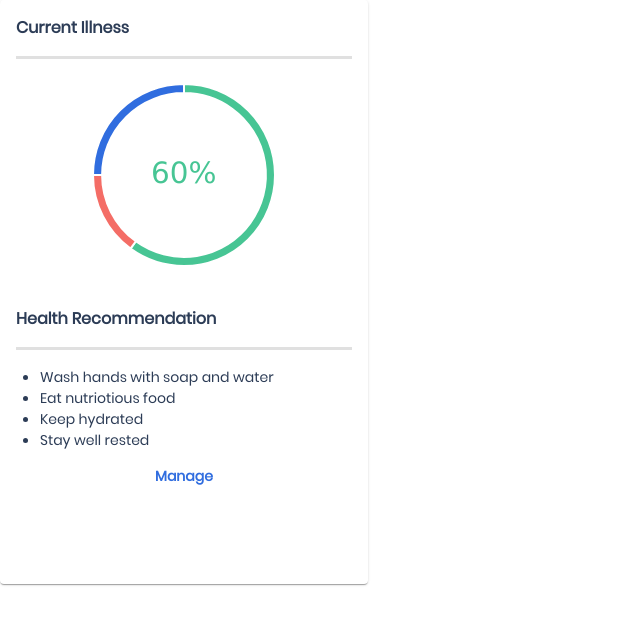
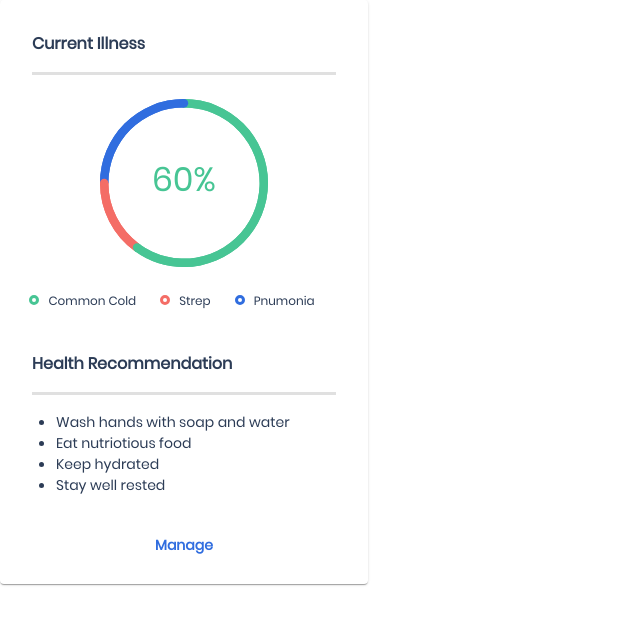
Before and after one commit to clarissa-ai/clarissa-web-frontend, a React (Create React App) app: page /ci in a window 1280 px wide. Shown: the top 624 px of the page, without its empty margins (0-640 px from the left). Built offline with nearby package versions, Linux system fonts and the light colour scheme; no server answers; a web font is replaced by a local one.

Commit message:
Ready for presentation, not complete

```diff
--- a/src/components/dashboard/current-illness/CurrentIllness.jsx
+++ b/src/components/dashboard/current-illness/CurrentIllness.jsx
@@ -1,5 +1,5 @@
 import React from 'react';
-import {makeStyles, Card, Divider, Typography, Link, BottomNavigation} from '@material-ui/core';
+import {makeStyles, Card, Divider, Typography, Link, CardContent, CardActions, Grid, useTheme, Box} from '@material-ui/core';
 import IllnessChart from './IllnessChart';
 
 const useStyles = makeStyles((theme) => ({
@@ -16,7 +16,6 @@ const useStyles = makeStyles((theme) => ({
     },
     linkFont: {
         fontWeight: 'bold',
-        textAlign: 'center',
     },
     chart: {
         paddingTop: theme.spacing(3),
@@ -39,15 +38,57 @@ const healthRecc = [
     },
 ];
 
+const dataNum = [60, 15, 25];
+const diseases = ['Common Cold', 'Strep', 'Pnumonia'];
+const displayDiseases = [
+    {
+        title: 'Common Cold',
+        percent: 60,
+    },
+    {
+        title: 'Strep',
+        percent: 15,
+    },
+    {
+        title: 'Pnumonia',
+        percent: 25,
+    },
+];
+
 const CurrentIllness = (props) => {
+    const theme = useTheme();
     const classes = useStyles();
+
+    const colors = [
+        theme.palette.success.main,
+        theme.palette.error.main,
+        theme.palette.primary.main,
+        theme.palette.info.main,
+        theme.palette.secondary.main,
+    ];
 
     return (
         <Card className={classes.root}>
+            <CardContent>
                 <Typography className={classes.title}>Current Illness</Typography>
                 <Divider className={classes.divider} variant='middle'/>
 
-            <IllnessChart className={classes.chart}/>
+                <IllnessChart dataNum={dataNum} diseases={diseases} className={classes.chart}/>
+
+                <Grid container justify='center' style={{paddingBottom: 25}}>
+                    {displayDiseases.map((disease, index) => (
+                        <div key={index}>
+                            <Grid item>
+                                <Grid container>
+                                    <Box style={{color: `${colors[index]}`, borderWidth: 3, marginTop: 4}} border={1} borderRadius={10} width={4} height={4}/>
+                                    <Box width={9} height={4}/>
+                                    <Typography color='textPrimary' variant='caption'>{disease.title}</Typography>
+                                    <Box width={24} height={4}/>
+                                </Grid>
+                            </Grid>
+                        </div>
+                    ))}
+                </Grid>
 
                 <Typography className={classes.title}>Health Recommendation</Typography>
                 <Divider className={classes.divider} variant='middle'/>
@@ -58,13 +99,14 @@ const CurrentIllness = (props) => {
                         </li>
                     ))}
                 </ul>
-            <BottomNavigation>
+            </CardContent>
+            <CardActions style={{justifyContent: 'center'}}>
                 <Link underline='none' href='/active-illness'>
                     <Typography className={classes.linkFont} variant='body2'>
                         Manage
                     </Typography>
                 </Link>
-            </BottomNavigation>
+            </CardActions>
         </Card>
     );
 };
--- a/src/components/dashboard/current-illness/IllnessChart.jsx
+++ b/src/components/dashboard/current-illness/IllnessChart.jsx
@@ -6,7 +6,8 @@ import {useTheme} from '@material-ui/core';
 const IllnessChart = (props) => {
     const theme = useTheme();
 
-    const dataNum = [60, 15, 25];
+    const dataNum = props.dataNum;
+    const diseases = props.diseases;
     const max = Math.max(...dataNum);
     const indexMax = dataNum.indexOf(max);
     const colors = [
@@ -20,6 +21,8 @@ const IllnessChart = (props) => {
 
     IllnessChart.propTypes = {
         className: PropTypes.string,
+        dataNum: PropTypes.array,
+        diseases: PropTypes.array,
     };
 
     const data = {
@@ -30,7 +33,7 @@ const IllnessChart = (props) => {
                 hoverBackgroundColor: colors,
             },
         ],
-        labels: ['Common Cold', 'Strep', 'Pnumonia'],
+        labels: diseases,
         text: `${max}%`,
     };
 
@@ -50,11 +53,16 @@ const IllnessChart = (props) => {
             mode: 'index',
             intersect: false,
         },
+        elements: {
+            arc: {
+                borderWidth: 0,
+            },
+        },
     };
 
     const originalDoughnutDraw = Chart.controllers.doughnut.prototype.draw;
     Chart.helpers.extend(Chart.controllers.doughnut.prototype, {
-        draw: function() {
+        draw: function(ease) {
             originalDoughnutDraw.apply(this);
 
             const chart = this.chart.chart;
@@ -62,8 +70,8 @@ const IllnessChart = (props) => {
             const width = chart.width;
             const height = chart.height;
 
-            const fontSize = (height / 100);
-            ctx.font = fontSize + 'em Verdana';
+            const fontSize = (height / 80);
+            ctx.font = '500 ' + fontSize + 'em Poppins';
             ctx.textBaseline = 'middle';
             ctx.fillStyle = colors[indexMax];
 
@@ -72,6 +80,36 @@ const IllnessChart = (props) => {
             const textY = height / 2;
 
             ctx.fillText(text, textX, textY);
+
+            const easingDecimal = ease || 1;
+            const arcs = this.getMeta().data;
+            Chart.helpers.each(arcs, function(arc, i) {
+                arc.transition(easingDecimal).draw();
+
+                const pArc = arcs[i === 0 ? arcs.length - 1 : i - 1];
+                const pColor = pArc._view.backgroundColor;
+
+                const vm = arc._view;
+                const radius = (vm.outerRadius + vm.innerRadius) / 2;
+                const thickness = (vm.outerRadius - vm.innerRadius) / 2;
+                const startAngle = Math.PI - vm.startAngle - Math.PI / 2;
+                const angle = Math.PI - vm.endAngle - Math.PI / 2;
+
+                ctx.save();
+                ctx.translate(vm.x, vm.y);
+
+                ctx.fillStyle = i === 0 ? vm.backgroundColor : pColor;
+                ctx.beginPath();
+                ctx.arc(radius * Math.sin(startAngle), radius * Math.cos(startAngle), thickness, 0, 2 * Math.PI);
+                ctx.fill();
+
+                ctx.fillStyle = vm.backgroundColor;
+                ctx.beginPath();
+                ctx.arc(radius * Math.sin(angle), radius * Math.cos(angle), thickness, 0, 2 * Math.PI);
+                ctx.fill();
+
+                ctx.restore();
+            });
         },
     });
 
```
Lines whose indentation alone changed are shown as unchanged.
